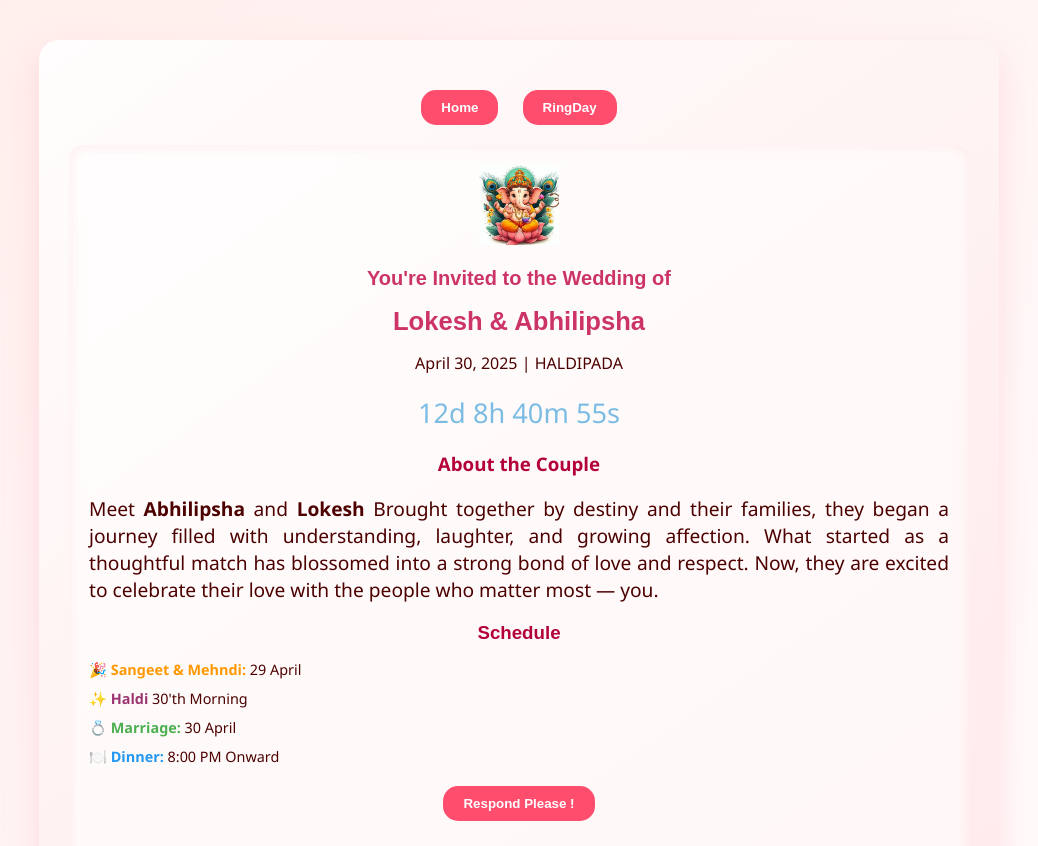
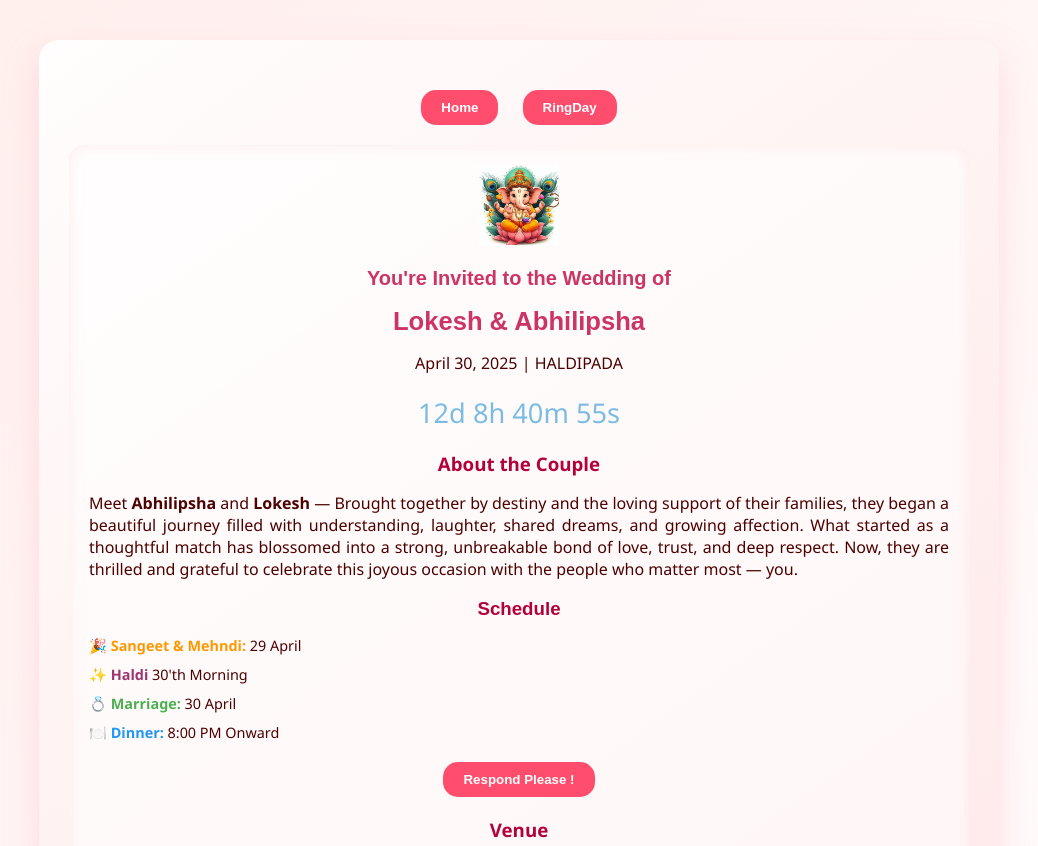
Before and after one commit to pramodkumarPradhan/Wedding-Invitation, a plain HTML site: page index.html in a window 1280 px wide. Shown: the top 846 px of the page, without its empty margins (121-1159 px from the left). Drawn offline with Linux system fonts and the light colour scheme.

Commit message:
Your commit message

```diff
--- a/index.html
+++ b/index.html
@@ -289,11 +289,8 @@
       <p style="text-align:center;">April 30, 2025 | HALDIPADA</p>
       <div class="countdown" id="countdown">Loading countdown...</div>
       <h3>About the Couple</h3>
-      <p style="text-align:justify; font-size: 1.2rem;">
-        Meet <b>Abhilipsha</b> and <b>Lokesh</b> Brought together by destiny and their families, they began a
-        journey filled with understanding, laughter, and growing affection. What started as a
-        thoughtful match has blossomed into a strong bond of love and respect. Now, they are excited to
-        celebrate their love with the people who matter most — you.
+      <p style="text-align:justify; ">
+        Meet <b>Abhilipsha</b> and <b>Lokesh</b> — Brought together by destiny and the loving support of their families, they began a beautiful journey filled with understanding, laughter, shared dreams, and growing affection. What started as a thoughtful match has blossomed into a strong, unbreakable bond of love, trust, and deep respect. Now, they are thrilled and grateful to celebrate this joyous occasion with the people who matter most — you.
       </p>
       <h3 style="font-family: Arial, sans-serif; color:#B3003B">Schedule</h3>
       <ul style="list-style-type: none; padding: 0;">
```
